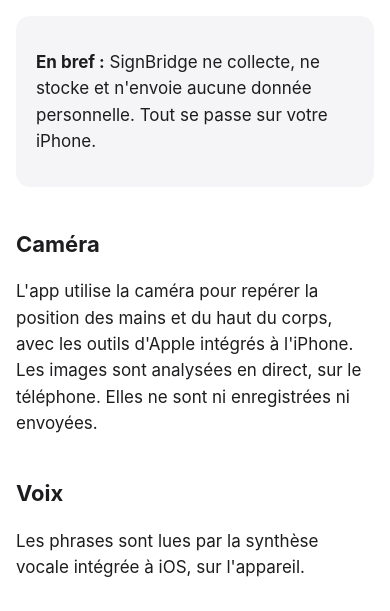
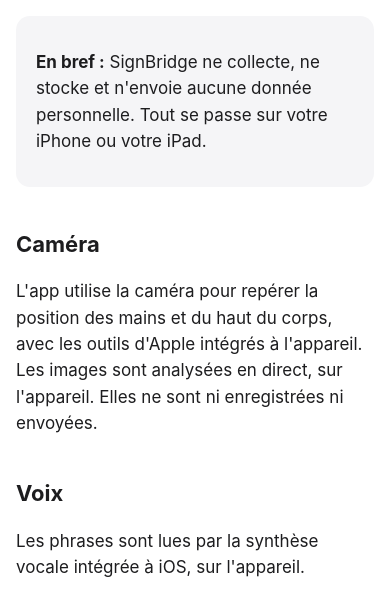
Before and after one commit to mdesmartin/signbridge-site, a plain HTML site: page privacy.html in a window 390 px wide. Shown: the part 233-844 px from the top of the page. Drawn offline with Linux system fonts and the light colour scheme.

Commit message:
Privacy policy: mention iPad, not only iPhone
Co-Authored-By: Claude Opus 5.5 <noreply@anthropic.com>

```diff
--- a/privacy.html
+++ b/privacy.html
@@ -13,10 +13,10 @@
 <h1>Politique de confidentialité</h1>
 <p class="lead">En vigueur au 23 octobre 2026.</p>
 
-<div class="card"><p><strong>En bref :</strong> SignBridge ne collecte, ne stocke et n'envoie aucune donnée personnelle. Tout se passe sur votre iPhone.</p></div>
+<div class="card"><p><strong>En bref :</strong> SignBridge ne collecte, ne stocke et n'envoie aucune donnée personnelle. Tout se passe sur votre iPhone ou votre iPad.</p></div>
 
 <h2>Caméra</h2>
-<p>L'app utilise la caméra pour repérer la position des mains et du haut du corps, avec les outils d'Apple intégrés à l'iPhone. Les images sont analysées en direct, sur le téléphone. Elles ne sont ni enregistrées ni envoyées.</p>
+<p>L'app utilise la caméra pour repérer la position des mains et du haut du corps, avec les outils d'Apple intégrés à l'appareil. Les images sont analysées en direct, sur l'appareil. Elles ne sont ni enregistrées ni envoyées.</p>
 
 <h2>Voix</h2>
 <p>Les phrases sont lues par la synthèse vocale intégrée à iOS, sur l'appareil.</p>
```
Also changed, not shown: en/privacy.html (+2 -2 lines).
